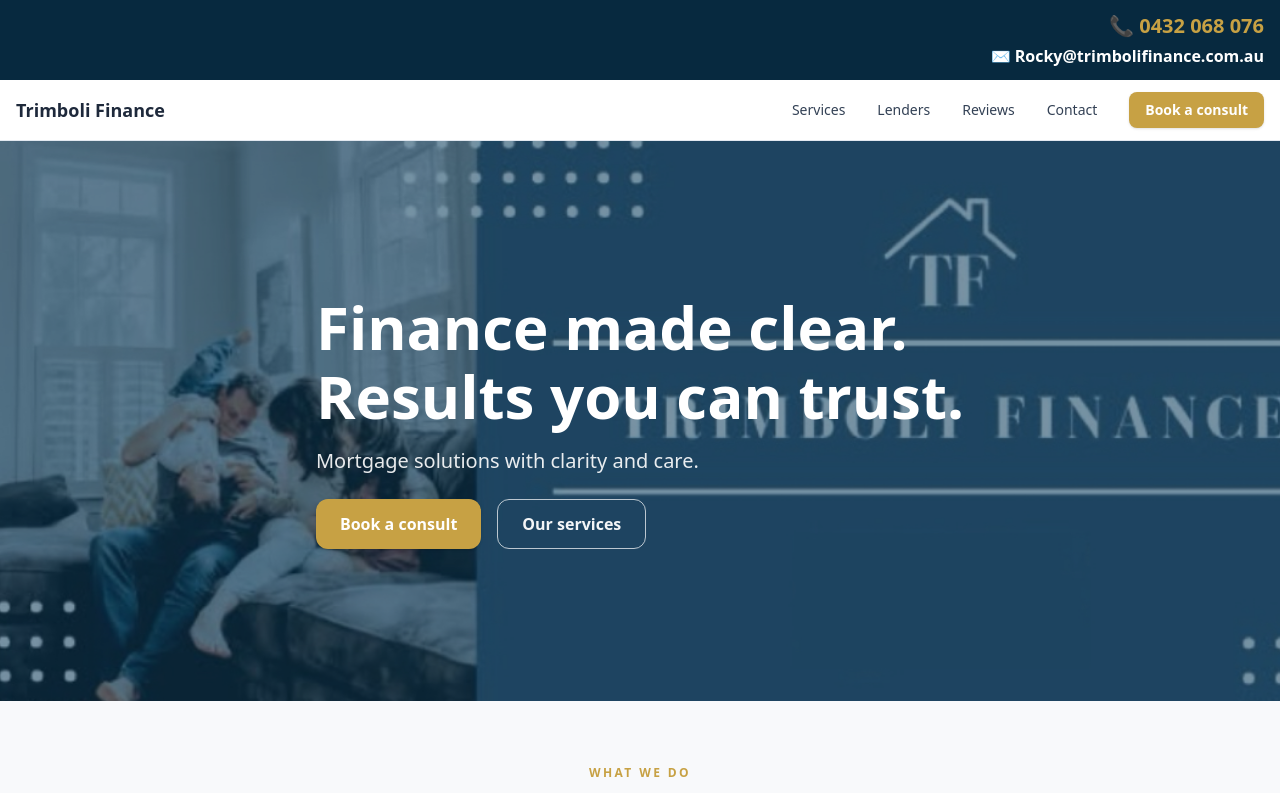
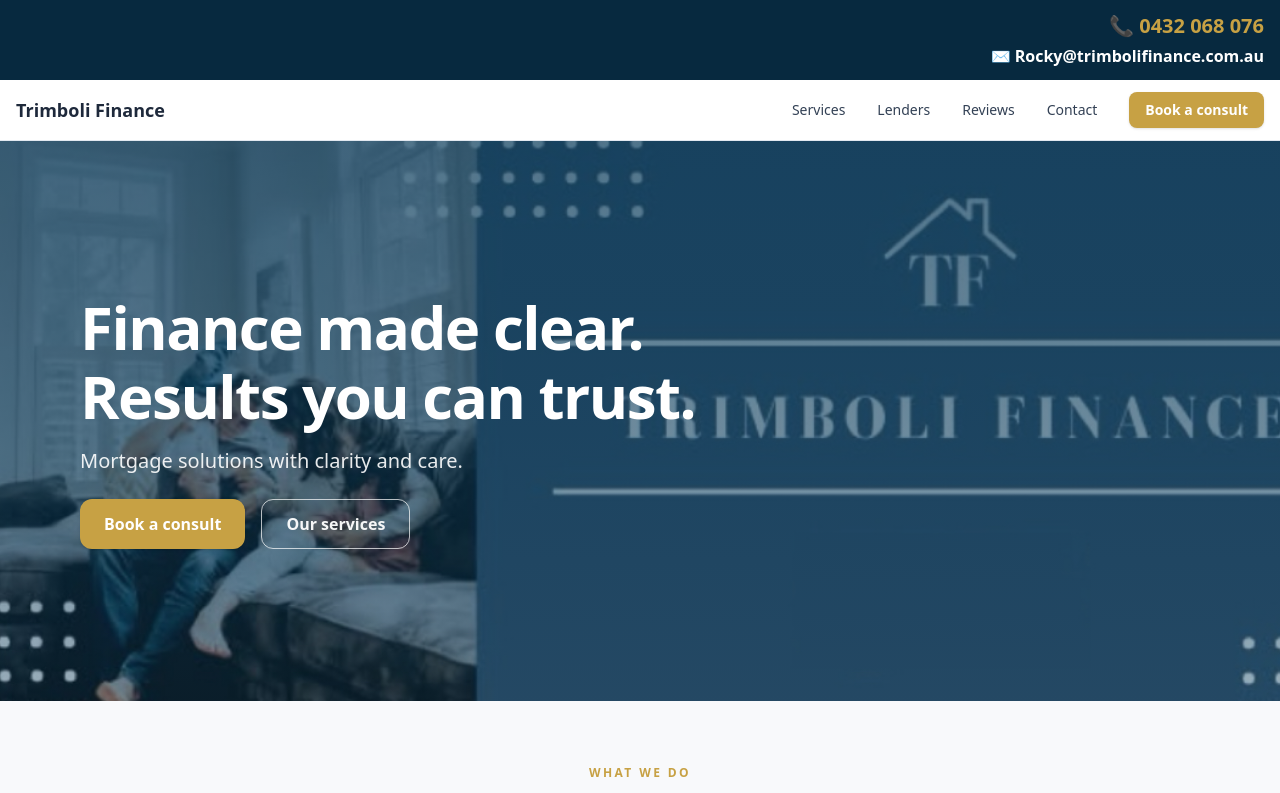
Before and after one commit to gianninatcassar-hash/trimboli-finance, a React (Vite) app: page / in a window 1280 px wide. Shown: the top 793 px of the page. Built offline with nearby package versions, Linux system fonts and the light colour scheme.

Commit message:
Update App.jsx

```diff
--- a/src/App.jsx
+++ b/src/App.jsx
@@ -130,34 +130,38 @@
 
 {/* HERO */}
 <section id="home" className="relative overflow-hidden">
-  {/* Background image */}
+  {/* Background */}
   <img
     src="/hero-banner.png"
     alt="Trimboli Finance banner"
-    className="w-full h-[58vh] sm:h-[70vh] object-cover"
+    className="w-full h-[60vh] sm:h-[70vh] object-cover"
   />
 
-  {/* Dark overlay for contrast */}
-  <div className="absolute inset-0 bg-[#0b3b5a]/55" />
+  {/* Strong, soft gradient overlay so lines in the banner don't cut through text */}
+  <div className="absolute inset-0 bg-gradient-to-b from-[#0b3b5a]/70 via-[#0b3b5a]/60 to-[#0b3b5a]/40" />
 
   {/* Content */}
-  <div className="absolute inset-0 flex items-center">
-    <div className="mx-auto max-w-6xl px-4">
-      <h1 className="text-white font-extrabold text-4xl sm:text-5xl md:text-6xl
-                     leading-snug sm:leading-tight md:leading-[1.15]">
+  <div className="absolute inset-0">
+    <div className="mx-auto max-w-6xl px-4 h-full flex items-start sm:items-center">
+      {/* push headline down on mobile so it clears the stripe */}
+      <div className="pt-10 sm:pt-0">
+        <h1
+          className="text-white font-extrabold tracking-tight
+                     text-4xl sm:text-5xl md:text-6xl leading-tight sm:leading-tight md:leading-[1.15]
+                     max-w-[28ch]"
+        >
           <span className="block">Finance made clear.</span>
           <span className="block">Results you can trust.</span>
         </h1>
 
-      <p className="mt-4 text-white/90 text-lg sm:text-xl">
+        <p className="mt-4 text-white/90 text-lg sm:text-xl max-w-[42ch]">
           Mortgage solutions with clarity and care.
         </p>
 
         <div className="mt-6 flex flex-wrap gap-4">
           <a
             href="mailto:Rocky@trimbolifinance.com.au?subject=Book%20a%20consult&body=Hi%20Rocky,%0A%0AMy%20name:%20%0APhone:%20%0ANature%20of%20enquiry:%20%0ABest%20time%20to%20contact:%20%0A%0AThanks!"
-          className="inline-flex items-center rounded-xl px-6 py-3 text-base font-semibold text-white shadow
-                     hover:opacity-95"
+            className="inline-flex items-center rounded-xl px-6 py-3 text-base font-semibold text-white shadow hover:opacity-95"
             style={{ backgroundColor: '#c7a144' }}
           >
             Book a consult
@@ -165,11 +169,11 @@
 
           <a
             href="#services"
-          className="inline-flex items-center rounded-xl px-6 py-3 text-base font-semibold
-                     border border-white/70 text-white/95 hover:bg-white/10"
+            className="inline-flex items-center rounded-xl px-6 py-3 text-base font-semibold border border-white/70 text-white/95 hover:bg-white/10"
           >
             Our services
           </a>
+        </div>
       </div>
     </div>
   </div>
```
Lines whose indentation alone changed are shown as unchanged.
